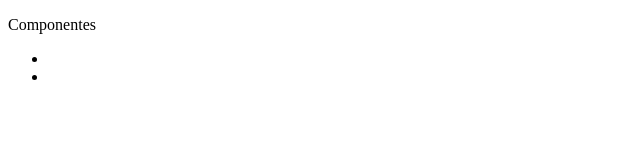
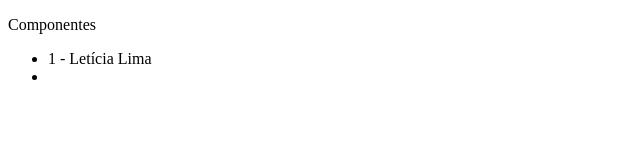
Before and after one commit to giseeeli/cscw-semana-06, a plain HTML site: page index.html in a window 1280 px wide. Shown: the full height of the page, 0-640 px from the left. Drawn offline with Linux system fonts and the light colour scheme.

Commit message:
Adicionado nome Leticia

```diff
--- a/index.html
+++ b/index.html
@@ -8,7 +8,7 @@
 
 <ul>
   <li>
-
+  1 - Letícia Lima
   </li>
   <li>
 
```
